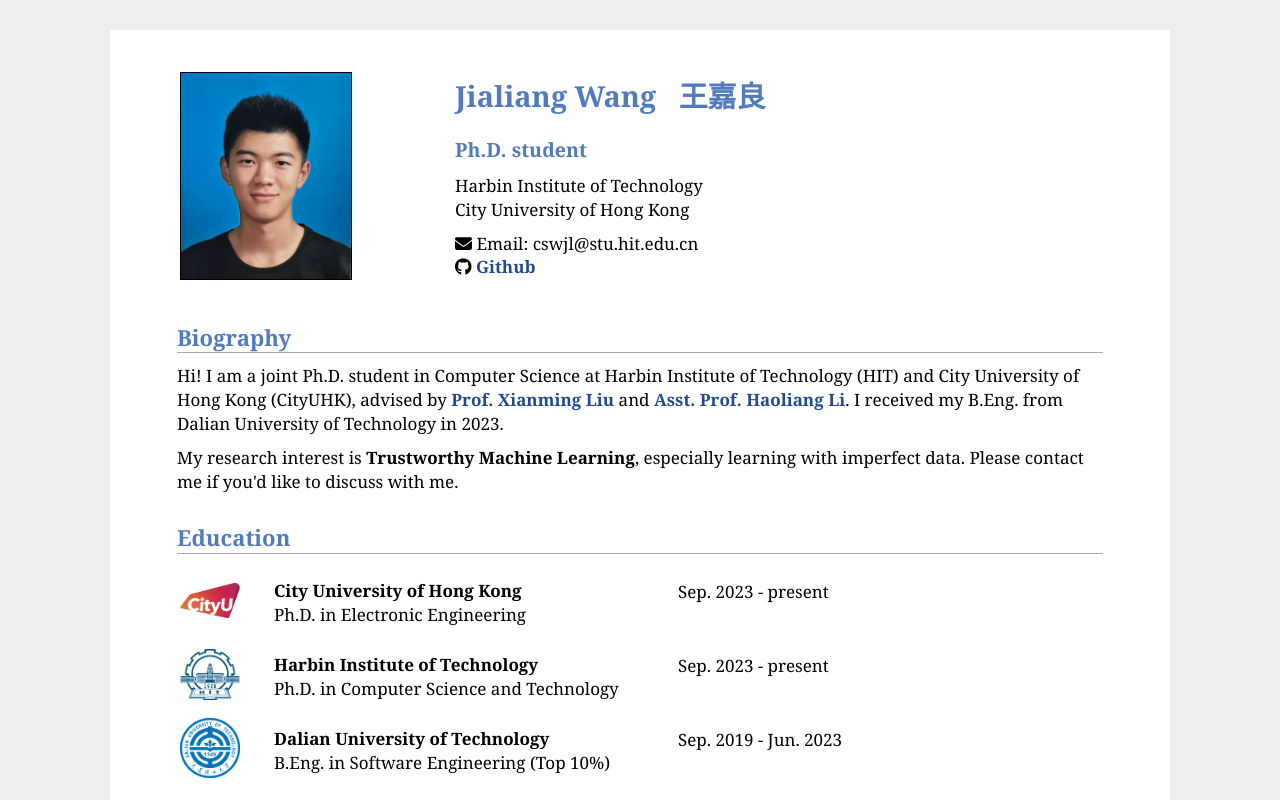
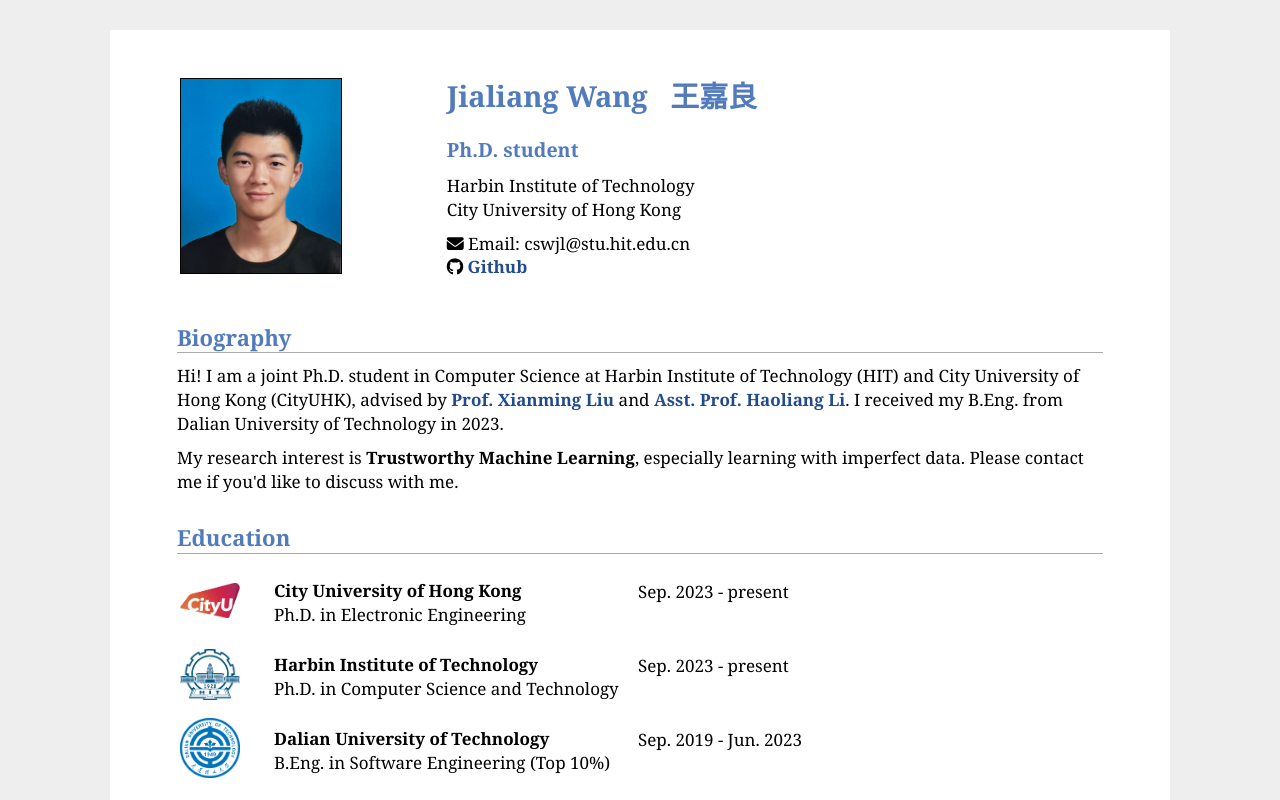
Before and after one commit to cswjl/cswjl.github.io, a plain HTML site: page index.html in a window 1280 px wide. Shown: the top 800 px of the page. Drawn offline with nearby package versions, Linux system fonts and the light colour scheme.

Commit message:
2025/8/28

```diff
--- a/index.html
+++ b/index.html
@@ -33,7 +33,7 @@
 <table>
       <tr>
         <td>
-          <img width="170" src="figs/photo.jpeg" style="border: 1px solid black;">
+          <img width="160" src="figs/photo.jpeg" style="border: 1.5px solid black;">
         </td>
         <td width="100"></td>
         <td width="670">
@@ -82,7 +82,7 @@
 		<td width="90">
 		<img src="./experience/cityu.png" width="60px" style="box-shadow: 4px 4px 8px #ffffff">
 		</td>
-		<td width="400">
+		<td width="360">
 		<p><b>City University of Hong Kong</b><br>
 		Ph.D. in Electronic Engineering
 		</p>
@@ -97,7 +97,7 @@
 		<td width="90">
 		<img src="./experience/hit.png" width="60px" style="box-shadow: 4px 4px 8px #ffffff">
 		</td>
-		<td width="400">
+		<td width="360">
 		<p>
 		<b>Harbin Institute of Technology</b><br>
 		Ph.D. in Computer Science and Technology <br>
@@ -112,7 +112,7 @@
 		<td width="90">
 		<img src="./experience/dut.png" width="60px" style="box-shadow: 4px 4px 8px #ffffff">
 		</td>
-		<td width="400">
+		<td width="360">
 		<p>
 			<b>Dalian University of Technology</b><br>
 			B.Eng. in Software Engineering (Top 10%)<br>
```
